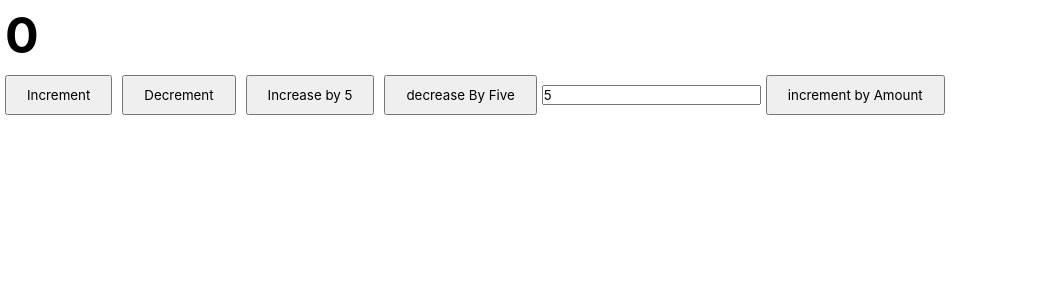
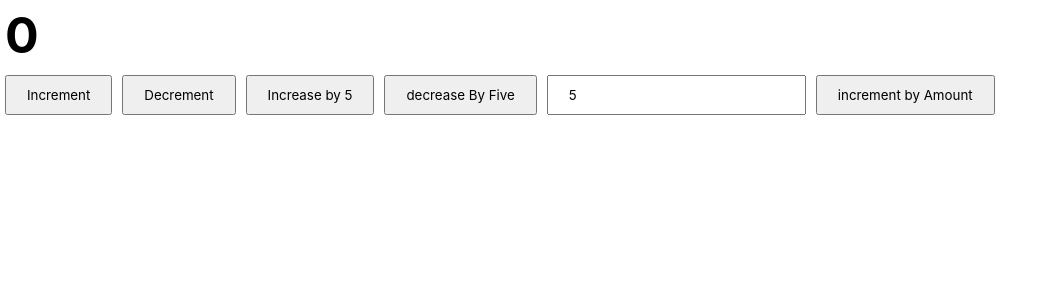
Before and after one commit to Armaan42/redux, a React (Vite) app: page / in a window 1280 px wide. Shown: the top 300 px of the page, without its empty margins (0-1053 px from the left). Built offline with nearby package versions, Linux system fonts and the light colour scheme.

Commit message:
Added the styling for the input field

```diff
--- a/src/index.css
+++ b/src/index.css
@@ -10,7 +10,7 @@ h1 {
   margin: 5px;
 }
 
-button {
+button, input{
   padding: 10px 20px;
   margin: 5px;
 }
```
